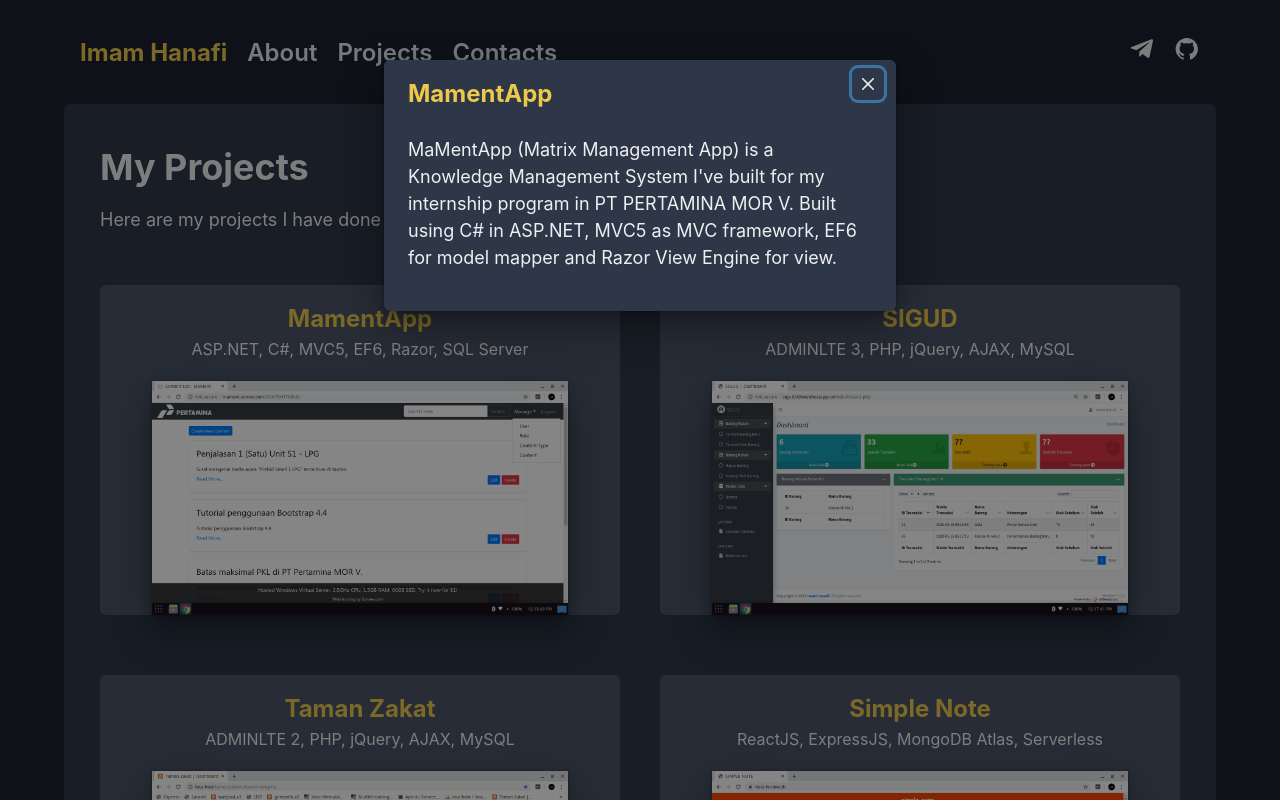
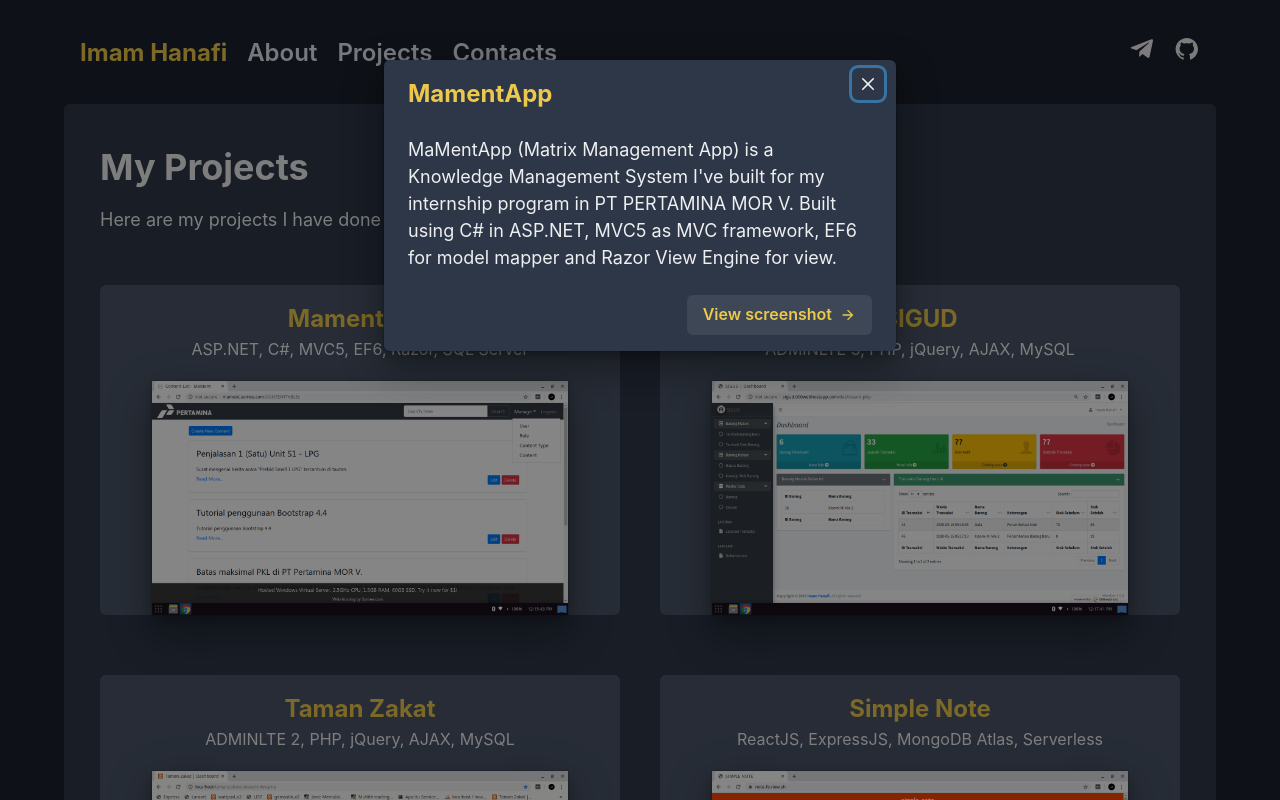
Before and after one commit to imamhanafi1998/sonhaji-landing-page, a React (Create React App) app: page /projects in a window 1280 px wide. Both pictures are taken after a click on the link "MamentApp". Shown: the top 800 px of the page. Built offline with nearby package versions, Linux system fonts and the light colour scheme; what spotify-web-api-js would draw is missing.

Commit message:
Update ProjectCards.js

```diff
--- a/src/components/ProjectCards.js
+++ b/src/components/ProjectCards.js
@@ -84,11 +84,20 @@
           </ModalBody>
 
           <ModalFooter>
+            <Button
+              onClick={() => window.open(`${image}`, "_blank")}
+              variant="solid"
+              color="yellow.400"
+              rightIcon={<ArrowForwardIcon />}
+            >
+              View screenshot
+            </Button>
             {link && (
               <Button
                 onClick={() => window.open(`${link}`, "_blank")}
                 variant="solid"
                 color="yellow.400"
+                ml={4}
                 rightIcon={<ArrowForwardIcon />}
               >
                 Visit demo
```
